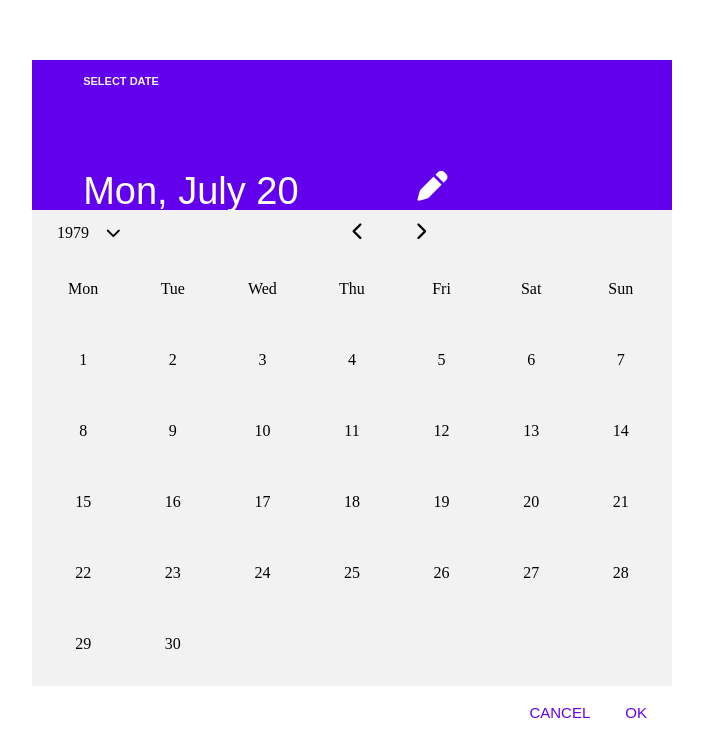
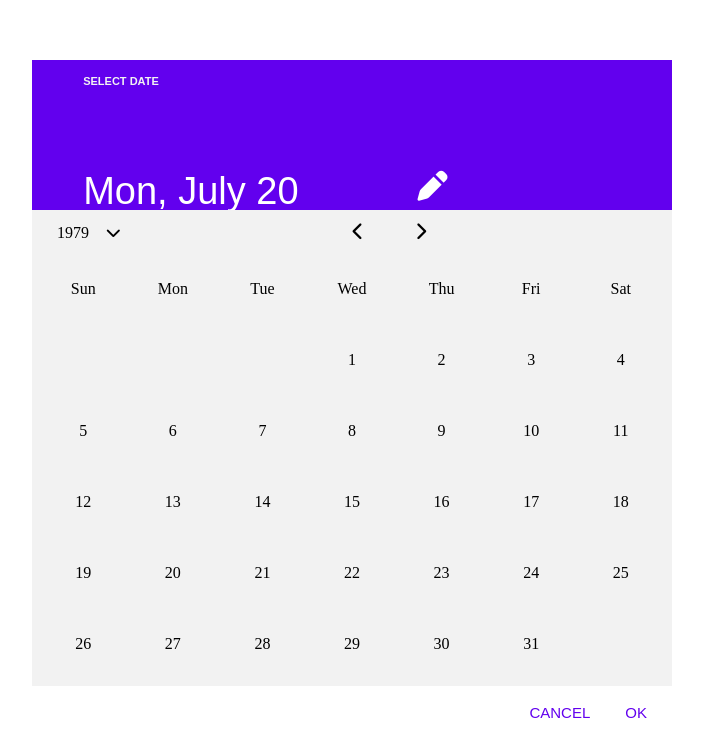
Before and after one commit to akshayrathigithub/React-DatePicker, a React app: page / in a window 1280 px wide. Shown: the top 756 px of the page, without its empty margins (288-991 px from the left). Built offline with nearby package versions, Linux system fonts and the light colour scheme.

Commit message:
days displayed acc. ot months

```diff
--- a/src/Components/Calendar/Calendar.js
+++ b/src/Components/Calendar/Calendar.js
@@ -1,4 +1,4 @@
-import React, { useState, useRef } from "react"
+import React, { useState, useRef, useEffect } from "react"
 import "./Calendar.style.css"
 import styled from "styled-components"
 
@@ -7,6 +7,8 @@ export default function Calendar() {
   const [Direction, setDirection] = useState(false)
   const [EditWindow, setEditWindow] = useState(false)
   const [selectedDate, setSelectedDate] = useState("")
+  const [LastDate, setLastDate] = useState(31)
+  const [StartingDayInd, setStartingDayInd] = useState(0)
   const Months = [
     "January",
     "February",
@@ -21,9 +23,21 @@ export default function Calendar() {
     "November",
     "December",
   ]
+  const DateMethod = () => {
+    let todayDate = new Date()
+    todayDate.setDate(1)
+    let MonthInd = todayDate.getMonth()
+    let LastDate = new Date(todayDate.getFullYear(), todayDate.getMonth() + 1, 0).getDate()
+    setLastDate(LastDate)
+    let StartingDay = todayDate.getDay()
+    setStartingDayInd(StartingDay)
+    console.log(MonthInd)
+  }
 
-  let todayDate = new Date()
-  console.log(todayDate)
+  useEffect(() => {
+    DateMethod()
+  }, [])
+
   const Slide = (action) => {
     let slider = Body.current.firstElementChild
     if (action === "Forward") {
@@ -63,7 +77,6 @@ export default function Calendar() {
       slider.style.transition = "transform 0.8s ease-in-out"
     })
   }
-  console.log("Hello")
   return (
     <div id="Calendar">
       <div className="ContentWrapper">
@@ -99,7 +112,7 @@ export default function Calendar() {
             </div>
           ) : (
             <div className="BodyWrapper" onTransitionEnd={transitionChange}>
-              {[...Array(5)].map((child, ind)=>{
+              {[...Array(5)].map((child, ind) => {
                 return (
                   <div className="BodyChild" key={ind}>
                     <div className="Body_Header">
@@ -117,15 +130,18 @@ export default function Calendar() {
                       </div>
                     </div>
                     <div className="Body_Days">
+                      <div>Sun</div>
                       <div>Mon</div>
                       <div>Tue</div>
                       <div>Wed</div>
                       <div>Thu</div>
                       <div>Fri</div>
                       <div>Sat</div>
-                      <div>Sun</div>
-                      {[...Array(30)].map((days, i) =>{
-                        return(<div key={i}>{i+1}</div>)
+                      {[...Array(StartingDayInd)].map((days, i) => {
+                        return <div key={i}></div>
+                      })}
+                      {[...Array(LastDate)].map((days, i) => {
+                        return <div key={i}>{i + 1}</div>
                       })}
                     </div>
                   </div>
```
